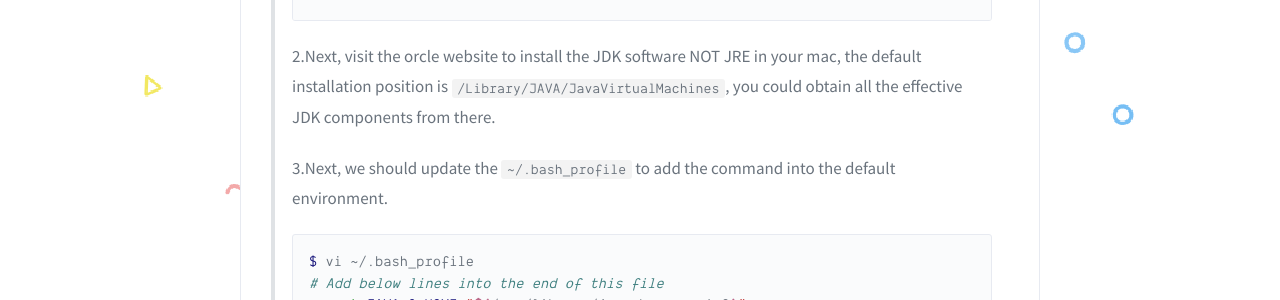
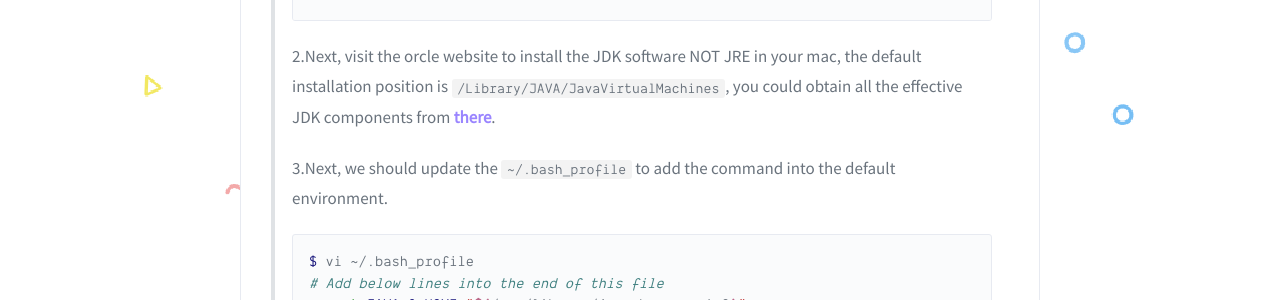
Before and after one commit to DoHerasYang/DoHerasYang.github.io, a Jekyll site: the page built from _posts/2020-02-12-ScalableML.md, in a window 1280 px wide and 900 px high, scrolled down 877 px. Shown: the part 185-485 px from the top of the window. Built offline with Jekyll 4.4.1, drawn with Linux system fonts in a browser that asks for light colours; comment, search, counter and statistics services are not loaded; part of the change alters nothing that is shown; some of the changed text lies outside the part shown.

````diff
--- a/_posts/2020-02-12-ScalableML.md
+++ b/_posts/2020-02-12-ScalableML.md
@@ -28,7 +28,7 @@ tags: Notes
 >     1.8.0_241, x86_64:	"Java SE 8"	/Library/Java/JavaVirtualMachines/jdk1.8.0_241.jdk/Contents/Home
 > ```
 >
-> 2.Next, visit the orcle website to install the JDK software NOT JRE in your mac, the default installation position is `/Library/JAVA/JavaVirtualMachines`, you could obtain all the effective JDK components from there.
+> 2.Next, visit the orcle website to install the JDK software NOT JRE in your mac, the default installation position is `/Library/JAVA/JavaVirtualMachines`, you could obtain all the effective JDK components from [there](https://www.oracle.com/java/technologies/javase/javase-jdk8-downloads.html).
 >
 > 3.Next, we should update the `~/.bash_profile` to add the command into the default environment.
 >
@@ -107,7 +107,7 @@ tags: Notes
 > #cstest: CiCS testing only
 > 				-pe openmp 4
 > #The numebr of cores
-> #The amount of cores should below the 4
+> #The amount of cores should be below the 4
 > 				-l rmem=16G
 > #obtain the real memory
 > 				-M {Your email address}
````
